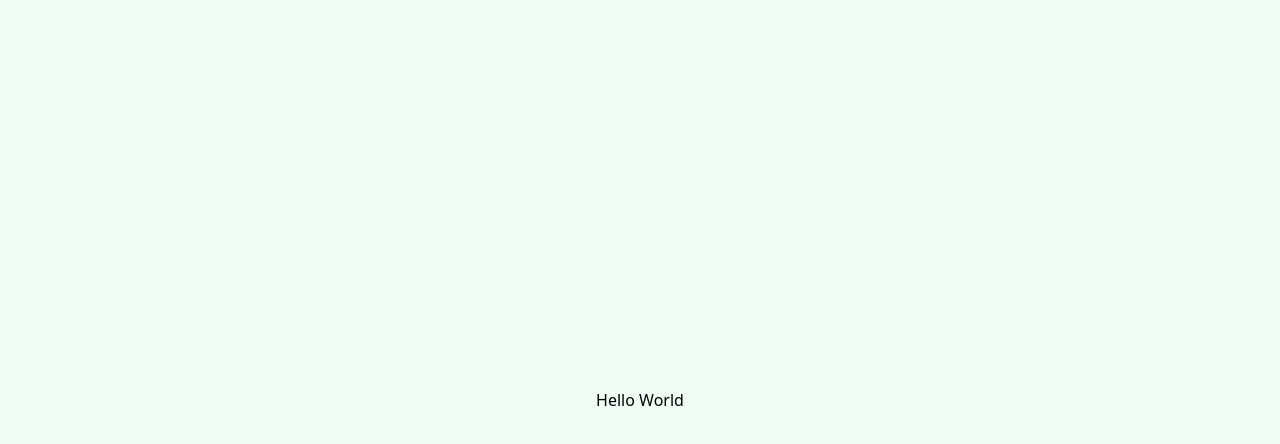
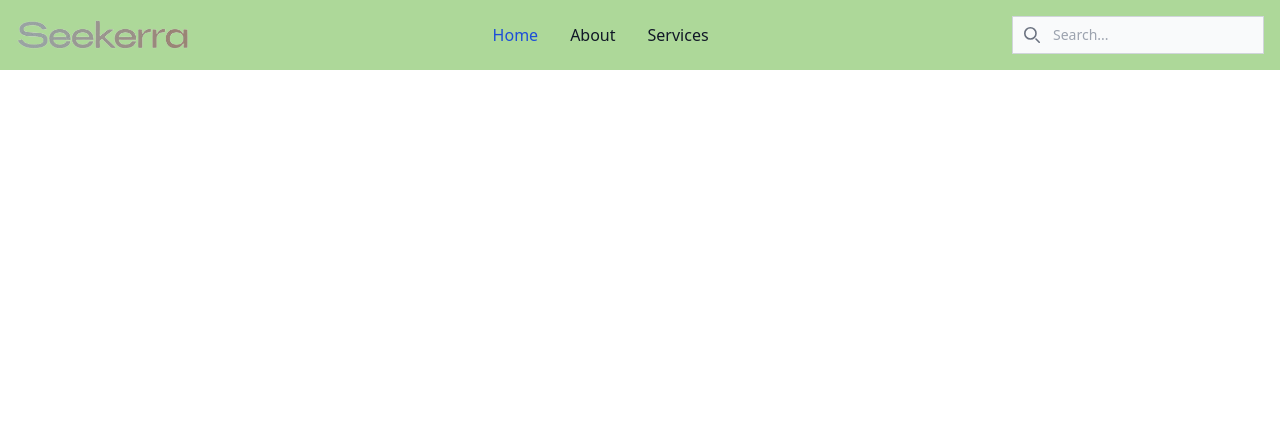
Before and after one commit to Ajjack4/Cafe_Hoppers, a React (Vite) app in the folder client/: page / in a window 1280 px wide. Shown: the top 444 px of the page. Built offline with nearby package versions, Linux system fonts and the light colour scheme.

Commit message:
Changes in Navbar

```diff
--- a/client/src/App.tsx
+++ b/client/src/App.tsx
@@ -1,3 +1,4 @@
+import Home from './pages/Home'
 
 
 
@@ -5,9 +6,8 @@
 const App = () => {
   return (
     <div>
-       <div className="h-screen w-screen flex justify-center items-center bg-green-50">
-        Hello World
-     </div>
+<Home/>
+
     </div>
   )
 }
--- /dev/null
+++ b/client/src/components/Navbar.tsx
@@ -0,0 +1,157 @@
+import logo from '../assets/Seekerra-logo.png'
+const Navbar = () => {
+  return (
+    <nav className="bg-[#ADD899] border-gray-200 dark:bg-gray-900">
+      <div className="max-w-screen-xl flex flex-wrap items-center justify-between mx-auto p-4">
+        <a
+          href="https://flowbite.com/"
+          className="flex items-center space-x-3 rtl:space-x-reverse"
+        >
+          <img
+            src={logo}
+            className="h-8"
+            alt="Flowbite Logo"
+          />
+          {/* <span className="self-center text-2xl font-semibold whitespace-nowrap dark:text-white">
+            Seekerra
+          </span> */}
+        </a>
+        <div className="flex md:order-2">
+          <button
+            type="button"
+            data-collapse-toggle="navbar-search"
+            aria-controls="navbar-search"
+            aria-expanded="false"
+            className="md:hidden text-gray-500 dark:text-gray-400 hover:bg-gray-100 dark:hover:bg-gray-700 focus:outline-none focus:ring-4 focus:ring-gray-200 dark:focus:ring-gray-700 rounded-lg text-sm p-2.5 me-1"
+          >
+            <svg
+              className="w-5 h-5"
+              aria-hidden="true"
+              xmlns="http://www.w3.org/2000/svg"
+              fill="none"
+              viewBox="0 0 20 20"
+            >
+              <path
+                stroke="currentColor"
+                stroke-linecap="round"
+                stroke-linejoin="round"
+                stroke-width="2"
+                d="m19 19-4-4m0-7A7 7 0 1 1 1 8a7 7 0 0 1 14 0Z"
+              />
+            </svg>
+            <span className="sr-only">Search</span>
+          </button>
+          <div className="relative hidden md:block">
+            <div className="absolute inset-y-0 start-0 flex items-center ps-3 pointer-events-none">
+              <svg
+                className="w-4 h-4 text-gray-500 dark:text-gray-400"
+                aria-hidden="true"
+                xmlns="http://www.w3.org/2000/svg"
+                fill="none"
+                viewBox="0 0 20 20"
+              >
+                <path
+                  stroke="currentColor"
+                  stroke-linecap="round"
+                  stroke-linejoin="round"
+                  stroke-width="2"
+                  d="m19 19-4-4m0-7A7 7 0 1 1 1 8a7 7 0 0 1 14 0Z"
+                />
+              </svg>
+              <span className="sr-only">Search icon</span>
+            </div>
+            <input
+              type="text"
+              id="search-navbar"
+              className="block w-full p-2 ps-10 text-sm text-gray-900 border border-gray-300 rounded-lg bg-gray-50 focus:ring-blue-500 focus:border-blue-500 dark:bg-gray-700 dark:border-gray-600 dark:placeholder-gray-400 dark:text-white dark:focus:ring-blue-500 dark:focus:border-blue-500"
+              placeholder="Search..."
+            />
+          </div>
+          <button
+            data-collapse-toggle="navbar-search"
+            type="button"
+            className="inline-flex items-center p-2 w-10 h-10 justify-center text-sm text-gray-500 rounded-lg md:hidden hover:bg-gray-100 focus:outline-none focus:ring-2 focus:ring-gray-200 dark:text-gray-400 dark:hover:bg-gray-700 dark:focus:ring-gray-600"
+            aria-controls="navbar-search"
+            aria-expanded="false"
+          >
+            <span className="sr-only">Open main menu</span>
+            <svg
+              className="w-5 h-5"
+              aria-hidden="true"
+              xmlns="http://www.w3.org/2000/svg"
+              fill="none"
+              viewBox="0 0 17 14"
+            >
+              <path
+                stroke="currentColor"
+                stroke-linecap="round"
+                stroke-linejoin="round"
+                stroke-width="2"
+                d="M1 1h15M1 7h15M1 13h15"
+              />
+            </svg>
+          </button>
+        </div>
+        <div
+          className="items-center justify-between hidden w-full md:flex md:w-auto md:order-1"
+          id="navbar-search"
+        >
+          <div className="relative mt-3 md:hidden">
+            <div className="absolute inset-y-0 start-0 flex items-center ps-3 pointer-events-none">
+              <svg
+                className="w-4 h-4 text-gray-500 dark:text-gray-400"
+                aria-hidden="true"
+                xmlns="http://www.w3.org/2000/svg"
+                fill="none"
+                viewBox="0 0 20 20"
+              >
+                <path
+                  stroke="currentColor"
+                  stroke-linecap="round"
+                  stroke-linejoin="round"
+                  stroke-width="2"
+                  d="m19 19-4-4m0-7A7 7 0 1 1 1 8a7 7 0 0 1 14 0Z"
+                />
+              </svg>
+            </div>
+            <input
+              type="text"
+              id="search-navbar"
+              className="block w-full p-2 ps-10 text-sm text-gray-900 border border-gray-300 rounded-lg bg-gray-50 focus:ring-blue-500 focus:border-blue-500 dark:bg-gray-700 dark:border-gray-600 dark:placeholder-gray-400 dark:text-white dark:focus:ring-blue-500 dark:focus:border-blue-500"
+              placeholder="Search..."
+            />
+          </div>
+          <ul className="flex flex-col p-4 md:p-0 mt-4 font-medium border border-gray-100 rounded-lg bg-gray-50 md:space-x-8 rtl:space-x-reverse md:flex-row md:mt-0 md:border-0 md:bg-[#ADD899] dark:bg-gray-800 md:dark:bg-gray-900 dark:border-gray-700">
+            <li>
+              <a
+                href="#"
+                className="block py-2 px-3 text-white bg-blue-700 rounded md:bg-transparent md:text-blue-700 md:p-0 md:dark:text-blue-500"
+                aria-current="page"
+              >
+                Home
+              </a>
+            </li>
+            <li>
+              <a
+                href="#"
+                className="block py-2 px-3 text-gray-900 rounded hover:bg-gray-100 md:hover:bg-transparent md:hover:text-blue-700 md:p-0 md:dark:hover:text-blue-500 dark:text-white dark:hover:bg-gray-700 dark:hover:text-white md:dark:hover:bg-transparent dark:border-gray-700"
+              >
+                About
+              </a>
+            </li>
+            <li>
+              <a
+                href="#"
+                className="block py-2 px-3 text-gray-900 rounded hover:bg-gray-100 md:hover:bg-transparent md:hover:text-blue-700 md:p-0 dark:text-white md:dark:hover:text-blue-500 dark:hover:bg-gray-700 dark:hover:text-white md:dark:hover:bg-transparent dark:border-gray-700"
+              >
+                Services
+              </a>
+            </li>
+          </ul>
+        </div>
+      </div>
+    </nav>
+  );
+};
+
+export default Navbar;
--- /dev/null
+++ b/client/src/pages/Home.tsx
@@ -0,0 +1,12 @@
+
+import Navbar from '../components/Navbar'
+
+const Home = () => {
+  return (
+    <div>
+      <Navbar/>
+    </div>
+  )
+}
+
+export default Home
```
Also changed, not shown: client/src/assets/Seekerra-logo.png (added).
